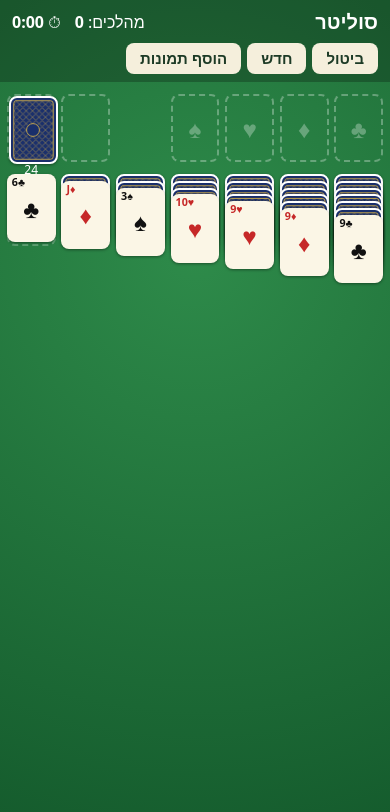
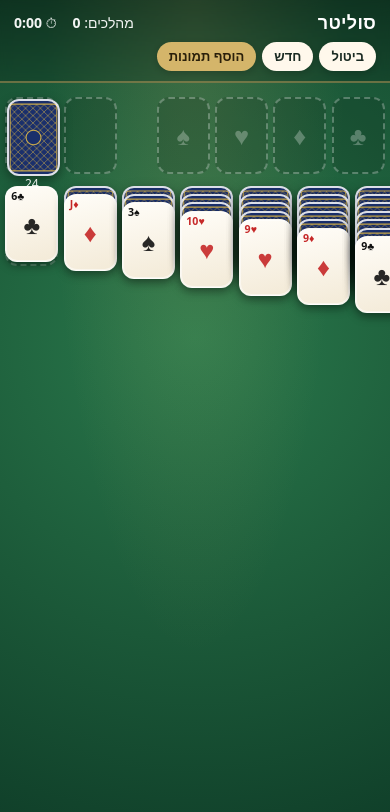
Before and after one commit to roeibayde23/photo-solitaire, a plain HTML site: page index.html in a window 390 px wide. Drawn offline with Linux system fonts and the light colour scheme.

Commit message:
Bigger cards and photo theme

```diff
--- a/game.js
+++ b/game.js
@@ -4,8 +4,30 @@ const $=id=>document.getElementById(id);
 let S,hist,moves,secs,tick,started;
 let photos={};const urls=[];
 const ORDER=(()=>{const o=[];for(const r of [13,12,11,1,10,9,8,7,6,5,4,3,2])for(let s=0;s<4;s++)o.push(s+'-'+r);return o})();
+
+function applyTheme(){
+  const b=document.body;
+  if(!urls.length){b.classList.remove('themed');return}
+  b.classList.add('themed');
+  const img=new Image();
+  img.crossOrigin='anonymous';
+  img.onload=()=>{
+    try{
+      const c=document.createElement('canvas');c.width=32;c.height=32;
+      const x=c.getContext('2d');x.drawImage(img,0,0,32,32);
+      const d=x.getImageData(0,0,32,32).data;let r=0,g=0,bl=0,n=0;
+      for(let i=0;i<d.length;i+=4){r+=d[i];g+=d[i+1];bl+=d[i+2];n++}
+      r=r/n|0;g=g/n|0;bl=bl/n|0;
+      document.documentElement.style.setProperty('--theme-rgb',r+','+g+','+bl);
+      document.documentElement.style.setProperty('--theme-mid','rgb('+Math.max(40,r*.45)+','+Math.max(60,g*.55)+','+Math.max(40,bl*.4)+')');
+      document.documentElement.style.setProperty('--theme-dark','rgb('+Math.max(20,r*.25)+','+Math.max(35,g*.35)+','+Math.max(20,bl*.22)+')');
+    }catch(e){}
+  };
+  img.src=urls[0];
+}
+
 function mapPhotos(){photos={};urls.slice(0,52).forEach((u,i)=>photos[ORDER[i]]=u);
-  $('clear-photos').classList.toggle('hidden',!urls.length);}
+  $('clear-photos').classList.toggle('hidden',!urls.length);applyTheme();}
 const red=c=>c.s===1||c.s===2;
 function newGame(){
   const d=[];for(let s=0;s<4;s++)for(let r=1;r<=13;r++)d.push({s,r,up:false});
--- a/styles.css
+++ b/styles.css
@@ -1,30 +1,112 @@
-:root{--cw:min(12.5vw,90px);--ch:calc(var(--cw)*1.4);--gap:calc(var(--cw)*0.12);--fan:calc(var(--ch)*0.22);--fan-down:calc(var(--ch)*0.1)}
+:root{
+  --cw:min(14.2vw,108px);
+  --ch:calc(var(--cw)*1.45);
+  --gap:calc(var(--cw)*0.1);
+  --fan:calc(var(--ch)*0.24);
+  --fan-down:calc(var(--ch)*0.11);
+  --felt:#1a5c3a;
+  --felt2:#0f3d28;
+  --gold:#d4b56a;
+  --cream:#fff8ec;
+  --ink:#1a2a22;
+}
 *{box-sizing:border-box;-webkit-tap-highlight-color:transparent}
-body{margin:0;font-family:system-ui,Arial,sans-serif;background:radial-gradient(circle at 50% 30%,#2e8b4a,#145a2c);min-height:100vh;color:#fff;user-select:none;touch-action:none}
-.bar{display:flex;align-items:center;justify-content:space-between;padding:8px 12px;background:rgba(0,0,0,.25);gap:8px;flex-wrap:wrap}
-.bar h1{margin:0;font-size:20px}.stats{display:flex;gap:14px}
-button{background:#f5efdc;color:#1d3b26;border:0;border-radius:8px;padding:7px 14px;font-weight:700;font-size:15px;cursor:pointer}
-#table{max-width:calc(var(--cw)*7 + var(--gap)*8);margin:12px auto;padding:0 var(--gap)}
-.top{display:flex;justify-content:space-between;margin-bottom:calc(var(--gap)*2)}
+body{
+  margin:0;font-family:system-ui,"Segoe UI",Arial,sans-serif;
+  background:
+    radial-gradient(ellipse at 50% 0%,rgba(212,181,106,.18),transparent 55%),
+    radial-gradient(circle at 50% 40%,#2a7a4c,var(--felt2));
+  min-height:100vh;color:#fff;user-select:none;touch-action:none;
+}
+body.themed{
+  background:
+    radial-gradient(ellipse at 50% 0%,rgba(var(--theme-rgb,212,181,106),.35),transparent 50%),
+    radial-gradient(circle at 50% 45%,var(--theme-mid,#2a7a4c),var(--theme-dark,#0f3d28));
+}
+.bar{
+  display:flex;align-items:center;justify-content:space-between;
+  padding:10px 14px;gap:8px;flex-wrap:wrap;
+  background:linear-gradient(180deg,rgba(0,0,0,.35),rgba(0,0,0,.18));
+  border-bottom:2px solid rgba(212,181,106,.45);
+  backdrop-filter:blur(6px);
+}
+.bar h1{margin:0;font-size:22px;letter-spacing:.3px;font-weight:800}
+.stats{display:flex;gap:16px;font-size:14px;opacity:.95}
+button{
+  background:var(--cream);color:var(--ink);border:0;border-radius:999px;
+  padding:8px 16px;font-weight:700;font-size:14px;cursor:pointer;
+  box-shadow:0 2px 8px rgba(0,0,0,.2);
+}
+button:active{transform:scale(.97)}
+#add-photos{background:var(--gold);color:#2a1f0a}
+#table{max-width:calc(var(--cw)*7 + var(--gap)*8);margin:14px auto 24px;padding:0 var(--gap)}
+.top{display:flex;justify-content:space-between;margin-bottom:calc(var(--gap)*2.2)}
 .left,.foundations{display:flex;gap:var(--gap)}
 .tableau{display:grid;grid-template-columns:repeat(7,var(--cw));gap:var(--gap)}
-.pile{width:var(--cw);height:var(--ch);border-radius:8px;border:2px dashed rgba(255,255,255,.3);position:relative}
-.col{position:relative;min-height:calc(var(--ch)*3)}
-.col::before{content:"";position:absolute;inset:0 0 auto 0;height:var(--ch);border-radius:8px;border:2px dashed rgba(255,255,255,.25)}
-.foundation::after{content:attr(data-suit);position:absolute;inset:0;display:grid;place-items:center;font-size:calc(var(--cw)*.5);color:rgba(255,255,255,.3)}
-#stock-count{position:absolute;bottom:-18px;width:100%;text-align:center;font-size:12px;z-index:5}
-.card{position:absolute;left:0;width:var(--cw);height:var(--ch);border-radius:8px;background:#fbf6e6;box-shadow:0 1px 3px rgba(0,0,0,.4);color:#111;font-weight:700;cursor:pointer;z-index:2}
+.pile{
+  width:var(--cw);height:var(--ch);border-radius:12px;
+  border:2px dashed rgba(255,255,255,.28);position:relative;
+  background:rgba(0,0,0,.12);
+}
+.col{position:relative;min-height:calc(var(--ch)*3.2)}
+.col::before{
+  content:"";position:absolute;inset:0 0 auto 0;height:var(--ch);border-radius:12px;
+  border:2px dashed rgba(255,255,255,.22);background:rgba(0,0,0,.1);
+}
+.foundation::after{
+  content:attr(data-suit);position:absolute;inset:0;display:grid;place-items:center;
+  font-size:calc(var(--cw)*.48);color:rgba(255,255,255,.28);
+}
+#stock-count{position:absolute;bottom:-20px;width:100%;text-align:center;font-size:12px;z-index:5;opacity:.9}
+.card{
+  position:absolute;left:0;width:var(--cw);height:var(--ch);border-radius:12px;
+  background:linear-gradient(165deg,#fffdf8,#f3ead7);color:#111;font-weight:800;cursor:pointer;z-index:2;
+  box-shadow:0 4px 10px rgba(0,0,0,.35), inset 0 0 0 1px rgba(255,255,255,.5);
+  border:1.5px solid rgba(255,255,255,.65);
+  overflow:hidden;
+}
 .card.red{color:#c62828}
-.card .tl{direction:ltr;unicode-bidi:isolate;position:absolute;top:3px;left:5px;font-size:calc(var(--cw)*.22);line-height:1}
-.card .c{position:absolute;inset:0;display:grid;place-items:center;font-size:calc(var(--cw)*.5)}
-.card.photo{background-size:cover;background-position:center 25%;border:2px solid #fbf6e6}
+.card .tl{
+  direction:ltr;unicode-bidi:isolate;position:absolute;top:4px;left:5px;
+  font-size:calc(var(--cw)*.2);line-height:1.05;z-index:3;
+}
+.card .c{position:absolute;inset:0;display:grid;place-items:center;font-size:calc(var(--cw)*.48);opacity:.9}
+.card.photo{
+  background-size:cover;background-position:center 18%;
+  border:2px solid var(--gold);
+  box-shadow:0 6px 14px rgba(0,0,0,.4), 0 0 0 1px rgba(212,181,106,.35);
+}
 .card.photo .c{display:none}
-.card.photo .tl{background:rgba(251,246,230,.92);border-radius:4px;padding:2px 3px;top:2px;left:2px}
+.card.photo .tl{
+  background:rgba(255,248,236,.94);border-radius:6px;padding:3px 5px;top:4px;left:4px;
+  box-shadow:0 1px 4px rgba(0,0,0,.25);font-size:calc(var(--cw)*.18);
+}
+.card.photo::after{
+  content:"";position:absolute;left:0;right:0;bottom:0;height:28%;
+  background:linear-gradient(transparent,rgba(0,0,0,.35));pointer-events:none;
+}
 .btns{display:flex;gap:6px;flex-wrap:wrap}
-.card.down{background:#1a2f6b url(assets/card-back.svg) center/cover;border:2px solid #fff}
+.card.down{
+  background:#152a5c url(assets/card-back.svg) center/cover;
+  border:2px solid rgba(255,255,255,.85);
+  box-shadow:0 4px 12px rgba(0,0,0,.4);
+}
 .card.down>*{display:none}
-.card.down.photo{background:#1a2f6b url(assets/card-back.svg) center/cover;border:2px solid #fff}
-.card.drag{z-index:1000;pointer-events:none;box-shadow:0 8px 16px rgba(0,0,0,.5)}
-.dialog{position:fixed;inset:0;background:rgba(0,0,0,.6);display:grid;place-items:center;z-index:2000}
-.dialog .box{background:#fbf6e6;color:#1d3b26;padding:24px;border-radius:14px;text-align:center;display:grid;gap:12px}
+.card.down.photo{
+  background:#152a5c url(assets/card-back.svg) center/cover;
+  border:2px solid rgba(255,255,255,.85);
+}
+.card.down.photo::after{display:none}
+.card.drag{z-index:1000;pointer-events:none;box-shadow:0 12px 28px rgba(0,0,0,.55);transform:scale(1.03)}
+.dialog{position:fixed;inset:0;background:rgba(0,0,0,.65);display:grid;place-items:center;z-index:2000}
+.dialog .box{
+  background:var(--cream);color:var(--ink);padding:26px;border-radius:18px;text-align:center;
+  display:grid;gap:12px;min-width:240px;box-shadow:0 20px 50px rgba(0,0,0,.4);
+  border-top:4px solid var(--gold);
+}
 .hidden{display:none}
+@media (max-width:420px){
+  :root{--cw:min(13.6vw,96px)}
+  .bar h1{font-size:18px}
+  button{padding:7px 12px;font-size:13px}
+}
```
